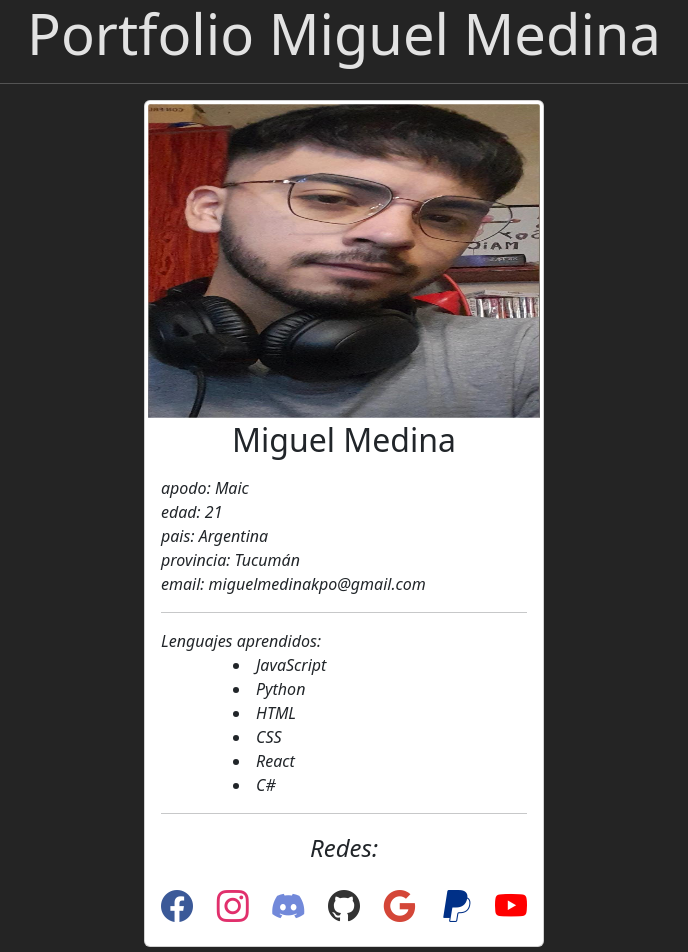
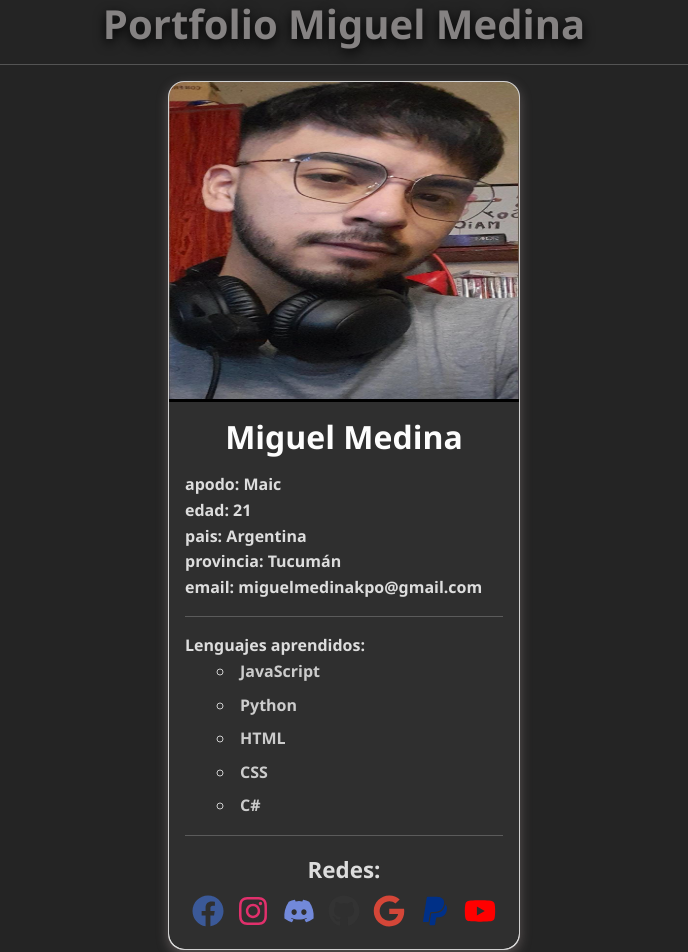
Before and after one commit to Maaic12/tp1-programacion3-utn, a React (Vite) app in the folder mi-portfolio/: page / in a window 1280 px wide. Shown: the top 952 px of the page, without its empty margins (296-984 px from the left). Built offline with nearby package versions, Linux system fonts and the light colour scheme.

Commit message:
Ultimas actualizaciones del css

```diff
--- a/mi-portfolio/package.json
+++ b/mi-portfolio/package.json
@@ -15,7 +15,8 @@
     "react": "^19.0.0",
     "react-bootstrap": "^2.10.9",
     "react-bootstrap-icons": "^1.11.5",
-    "react-dom": "^19.0.0"
+    "react-dom": "^19.0.0",
+    "react-icons": "^5.5.0"
   },
   "devDependencies": {
     "@eslint/js": "^9.22.0",
--- a/mi-portfolio/src/App.css
+++ b/mi-portfolio/src/App.css
@@ -1,6 +1,4 @@
 #root {
   margin: 0 auto;
   padding: 0rem;
-  display: flex;
-  justify-content: center;
 }
--- a/mi-portfolio/src/App.jsx
+++ b/mi-portfolio/src/App.jsx
@@ -5,9 +5,9 @@ import Home from './Pages/Home'
 function App() {
 
   return (
-    <>
+    <div>
       <Home/>
-    </>
+    </div>
   )
 }
 
--- a/mi-portfolio/src/Componentes/Footer.jsx
+++ b/mi-portfolio/src/Componentes/Footer.jsx
@@ -5,7 +5,7 @@ const Footer = () => {
   return (
     <div>
       <hr />
-      <h4 className='footer'>Estudiante de programación en la Universidad Tecnologica Nacional - Facultad Regional Tucumán</h4>
+      <h4 className='footer'>Estudiante de programación en la <br/> Universidad Tecnologica Nacional - Facultad Regional Tucumán</h4>
       <br />
     </div>
   )
--- a/mi-portfolio/src/Componentes/MainHome.jsx
+++ b/mi-portfolio/src/Componentes/MainHome.jsx
@@ -1,8 +1,18 @@
 import React from "react";
 import Card from "react-bootstrap/Card";
 import "../Css/MainHome.css";
+import { FaFacebook, FaInstagram, FaDiscord, FaGithub, FaGoogle, FaPaypal, FaYoutube } from "react-icons/fa";
 
-const MainHome = ({nombre,apodo,edad,imagen,pais, provincia,email,lenguajes,}) => {
+const MainHome = ({
+  nombre,
+  apodo,
+  edad,
+  imagen,
+  pais,
+  provincia,
+  email,
+  lenguajes,
+}) => {
   return (
     <div>
       <div className="divCard">
@@ -11,7 +21,6 @@ const MainHome = ({nombre,apodo,edad,imagen,pais, provincia,email,lenguajes,}) =
           <Card.Body className="CardBody">
             <Card.Title className="TituloCard">{nombre}</Card.Title>
             <Card.Text className="CardText">
-            <i>
               apodo: {apodo} <br />
               edad: {edad} <br />
               pais: {pais} <br />
@@ -23,24 +32,61 @@ const MainHome = ({nombre,apodo,edad,imagen,pais, provincia,email,lenguajes,}) =
                 <li key={index}>{lenguaje}</li>
               ))}
               <hr />
+              <div className="CardRedes">
                 <div className="divRedes">
                   Redes: <br />
                 </div>
                 <div className="redes">
-            <a href="https://www.facebook.com/maaic12/" target="_blank" className="facebook">
-              <i class="bi bi-facebook"></i>
-            </a> {""}
-            <a href="https://www.instagram.com/maaic12/" className="instagram" target="_blank">
-              <i class="bi bi-instagram"></i>
-            </a> {""}
-            <a href="https://discord.gg/aRSNZfZ4" target="_blank" className="discord"><i class="bi bi-discord"></i></a> {""}
-            <a href="https://github.com/Maaic12" target="_blank" className="github"><i class="bi bi-github"></i></a> {""}
-            <a href="https://mail.google.com/mail/u/0/#all?compose=CllgCHrjDfpNpPJBgGlgbwcvfrNqgjVTtkqlpbbXRtdJrZkZpbPfGZJqZKjpsZRtSCQMdBNwXGV" target="_blank" className="gmail"><i class="bi bi-google"></i></a> {""}
-            <a href="https://paypal.me/Maaic12?country.x=AR&locale.x=es_XC" target="_blank" className="paypal"><i class="bi bi-paypal"></i></a> {""}
-            <a href="https://www.youtube.com/@Maic1209" target="_blank" className="youtube"><i class="bi bi-youtube"></i></a>
+                  <a
+                    href="https://www.facebook.com/maaic12/"
+                    target="_blank"
+                    className="facebook"
+                  >
+                  <FaFacebook />
+                  </a>{" "}
+                  <a
+                    href="https://www.instagram.com/maaic12/"
+                    className="instagram"
+                    target="_blank"
+                  >
+                    <FaInstagram />
+                  </a>{" "}
+                  <a
+                    href="https://discord.gg/aRSNZfZ4"
+                    target="_blank"
+                  >
+                    <FaDiscord className="discord" />
+                  </a>{" "}
+                  <a
+                    href="https://github.com/Maaic12"
+                    target="_blank"
+                    className="github"
+                  >
+                    <FaGithub />
+                  </a>{" "}
+                  <a
+                    href="https://mail.google.com/mail/u/0/#all?compose=CllgCHrjDfpNpPJBgGlgbwcvfrNqgjVTtkqlpbbXRtdJrZkZpbPfGZJqZKjpsZRtSCQMdBNwXGV"
+                    target="_blank"
+                    className="gmail"
+                  >
+                    <FaGoogle />
+                  </a>{" "}
+                  <a
+                    href="https://paypal.me/Maaic12?country.x=AR&locale.x=es_XC"
+                    target="_blank"
+                    className="paypal"
+                  >
+                    <FaPaypal />
+                  </a>{" "}
+                  <a
+                    href="https://www.youtube.com/@Maic1209"
+                    target="_blank"
+                    className="youtube"
+                  >
+                    <FaYoutube />
+                  </a>
                 </div>
-            </i>
-
+              </div>
             </Card.Text>
           </Card.Body>
         </Card>
--- a/mi-portfolio/src/Css/Footer.css
+++ b/mi-portfolio/src/Css/Footer.css
@@ -1,4 +1,17 @@
 .footer {
-    text-align: center;
-    font-size: 125%;
+  text-align: center;
+  font-size: 1rem;
+  padding: 1rem;
+  color: #858282;
+  max-width: 90%;
+  margin: 0 auto;
+  text-shadow: 0px 4px 12px rgb(0, 0, 0);
 }
+
+/* Responsive: achica el texto en pantallas chicas */
+@media (max-width: 600px) {
+  .footer {
+    font-size: 0.9rem;
+    padding: 0.5rem;
+  }
+}
--- a/mi-portfolio/src/Css/Header.css
+++ b/mi-portfolio/src/Css/Header.css
@@ -1,4 +1,17 @@
 .header {
   text-align: center;
-  font-size: 350%;
+  font-size: 2.5rem;
+  margin-top: 1.5rem;
+  font-weight: bold;
+  color: #858282;
+  margin: 0 auto;
+  text-shadow: 0px 4px 12px rgb(0, 0, 0);
 }
+
+/* Responsive: achica el texto en pantallas pequeñas */
+@media (max-width: 600px) {
+  .header {
+    font-size: 1.8rem;
+    padding: 0 1rem;
+  }
+}
--- a/mi-portfolio/src/Css/MainHome.css
+++ b/mi-portfolio/src/Css/MainHome.css
@@ -1,28 +1,42 @@
 li {
-    margin-left: 4.5rem;
+  margin-left: 2rem;
+  margin-bottom: 0.5rem;
+  list-style-type: circle;
+  color: #ccc;
+  font-size: 1rem;
 }
 
 .CardBody {
-    padding-left: 1rem;
-    padding-right: 1rem;
-    padding-top: 0rem;
-    padding-bottom: 1rem;
+  padding: 1rem;
+  background-color: #2f2f2f;
+  border-radius: 0 0 1rem 1rem;
 }
 
 .TituloCard {
   text-align: center;
   font-size: 2rem;
   margin-bottom: 1rem;
+  color: #fdfdfd;
+  font-weight: bold;
 }
 
 .CardText {
-    font-weight: 6rem;
+  font-weight: 600;
+  line-height: 1.6;
+  font-size: 1rem;
+  color: #ddd;
 }
 
 .Card {
   text-align: left;
-    width: 25rem;
+  width: 100%;
+  max-width: 22rem;
   display: flex;
+  flex-direction: column;
+  border-radius: 1rem;
+  box-shadow: 0px 4px 12px rgba(170, 153, 153, 0.4);
+  overflow: hidden; /*Este comando me ocultará todo lo que sobresalga del contenedor, guardar*/
+  background-color: #ffffff;
 }
 
 .divCard {
@@ -33,46 +47,55 @@ li {
 }
 
 .CardImg {
-    padding: 0.2rem;
+  padding: 0;
   height: 20rem;
+  width: 100%;
+  border-bottom: 3px solid #000000;
 }
 
 .redes {
   display: flex;
-    justify-content: space-between;
+  justify-content: space-around;
+  flex-wrap: wrap;
   margin-top: 1rem;
-    font-size: xx-large;
+  font-size: 2rem;
+  text-shadow: 0px 4px 12px rgb(0, 0, 0);
+}
+
+.redes a {
+    transition: transform 0.2s ease;
+}
+
+.redes a:hover {
+    transform: scale(1.2);
+    opacity: 0.9;
 }
 
 .facebook {
     color: #3b5998;
 }
-
 .instagram {
-    color: #E1306C;
+    color: #e1306c;
 }
-
 .discord {
-    color: #7289DA;
+    color: #7289da;
 }
-
 .github {
     color: #333;
 }
-
 .gmail {
-    color: #D44638;
+    color: #d44638;
 }
-
 .paypal {
     color: #003087;
 }
-
 .youtube {
-    color: #FF0000;
+    color: #ff0000;
 }
 
 .divRedes {
     text-align: center;
-    font-size: x-large;
+    font-size: 1.4rem;
+    color: #ddd;
+    margin-bottom: -1.4rem;
 }
--- a/mi-portfolio/src/Pages/Home.jsx
+++ b/mi-portfolio/src/Pages/Home.jsx
@@ -13,7 +13,7 @@ const Home = () => {
     pais: "Argentina",
     provincia: "Tucumán",
     email: "miguelmedinakpo@gmail.com",
-    lenguajes: ["JavaScript", "Python", "HTML", "CSS", "React", "C#"],
+    lenguajes: ["JavaScript", "Python", "HTML", "CSS", "C#"],
   };
 
   return (
--- a/mi-portfolio/src/index.css
+++ b/mi-portfolio/src/index.css
@@ -1,8 +1,10 @@
-
 body {
-  margin: 0rem;
-  padding: 0rem;
+  margin: 0;
+  padding: 0;
   font-size: 1rem;
   background-color: #242424;
   color: rgba(255, 255, 255, 0.87);
+  font-family: 'Segoe UI', Tahoma, Geneva, Verdana, sans-serif;
+  line-height: 1.6;
+  overflow-x: hidden;
 }
```
Also changed, not shown: 1 other file (tests, documents, lock files or other folders). Lines whose indentation alone changed are shown as unchanged.
